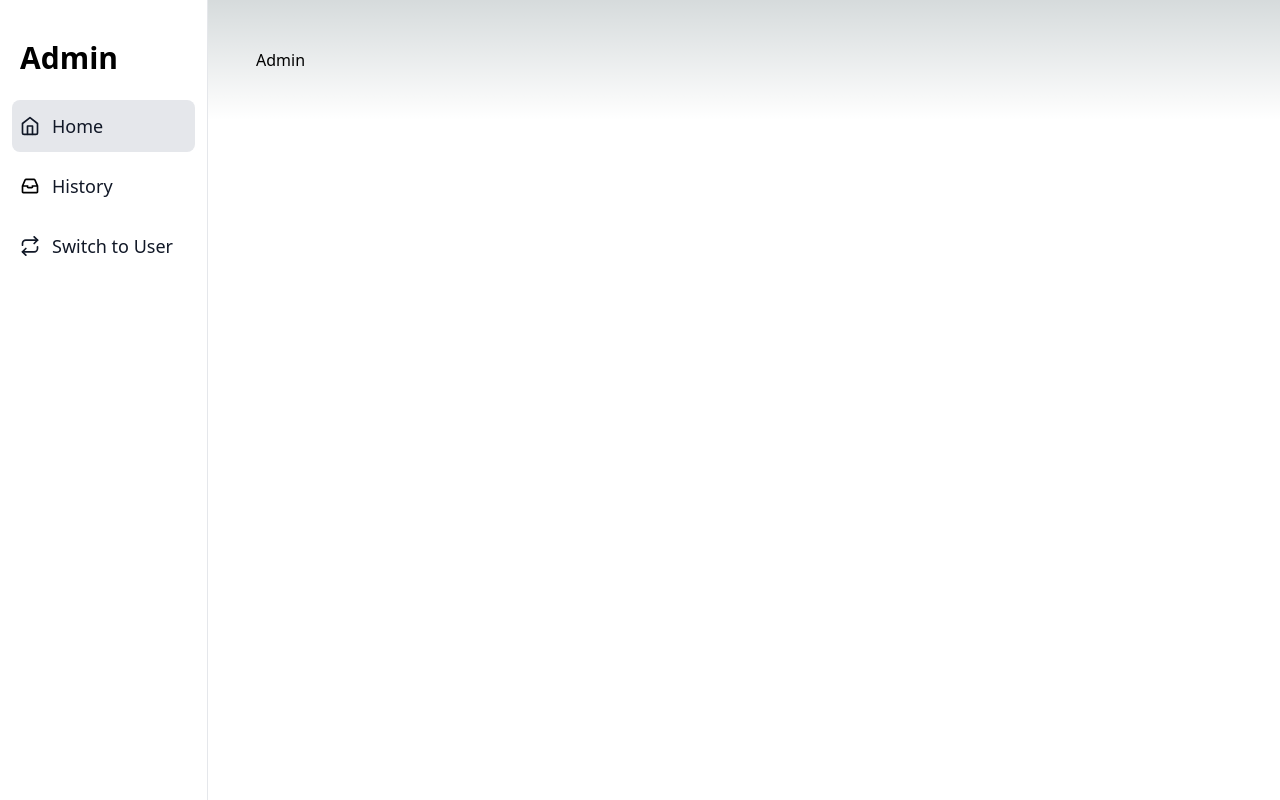
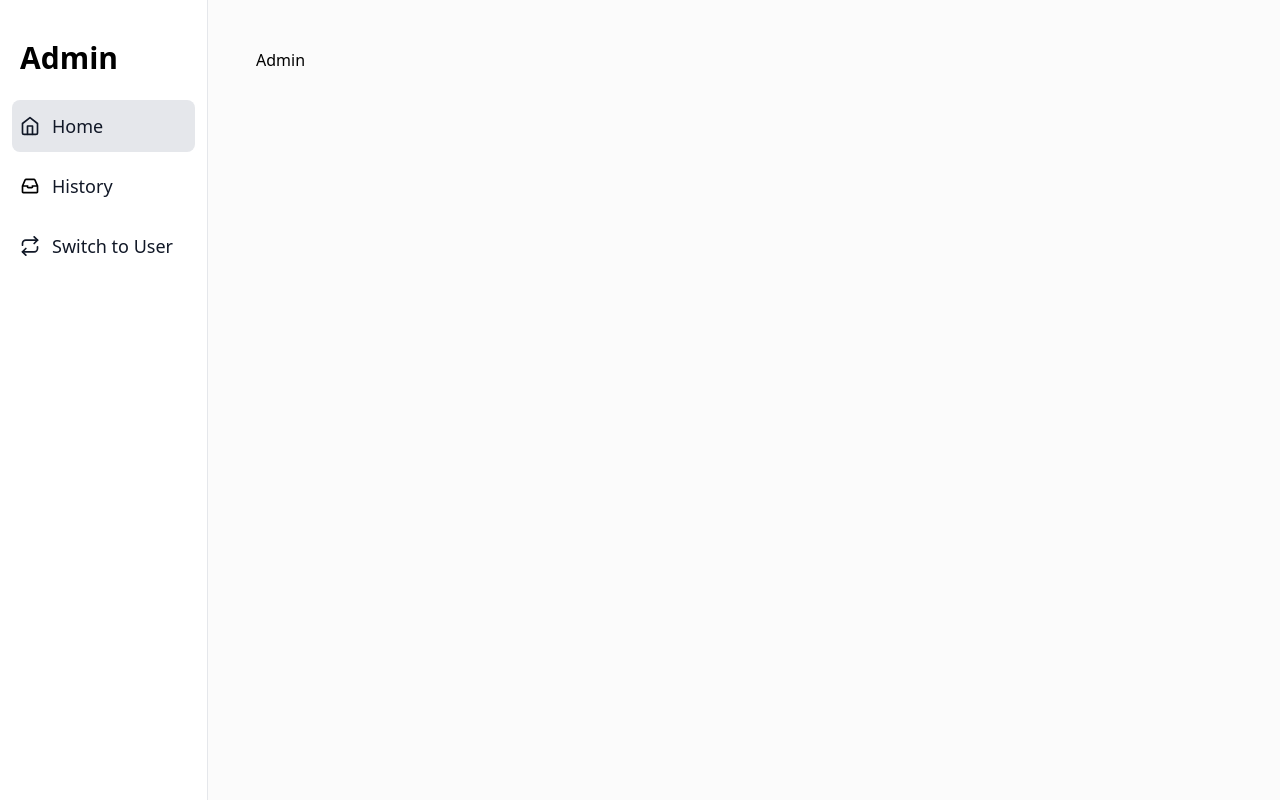
Before and after one commit to TurboJessadakorn/Concert-tickets, a Next.js app in the folder frontend/: page / in a window 1280 px wide. Built offline with nearby package versions, Linux system fonts and the light colour scheme.

Commit message:
Change website bg color

```diff
--- a/frontend/styles/globals.css
+++ b/frontend/styles/globals.css
@@ -16,14 +16,12 @@
   }
 }
 
+html,
 body {
   color: rgb(var(--foreground-rgb));
-  background: linear-gradient(
-      to bottom,
-      transparent,
-      rgb(var(--background-end-rgb))
-    )
-    rgb(var(--background-start-rgb));
+  background-color: #FBFBFB;
+  width: 100%;
+  height: 100%;
 }
 
 @layer utilities {
```
